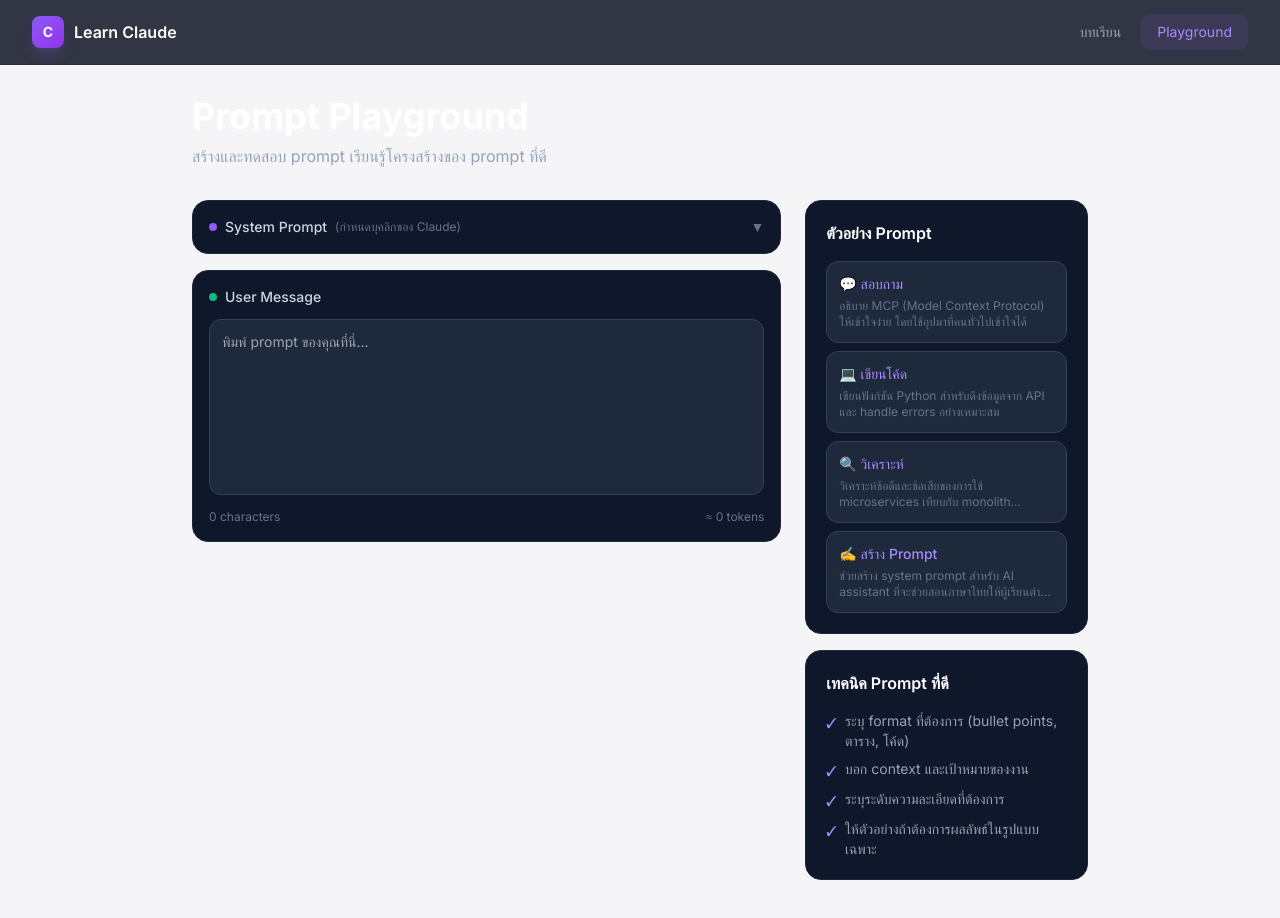
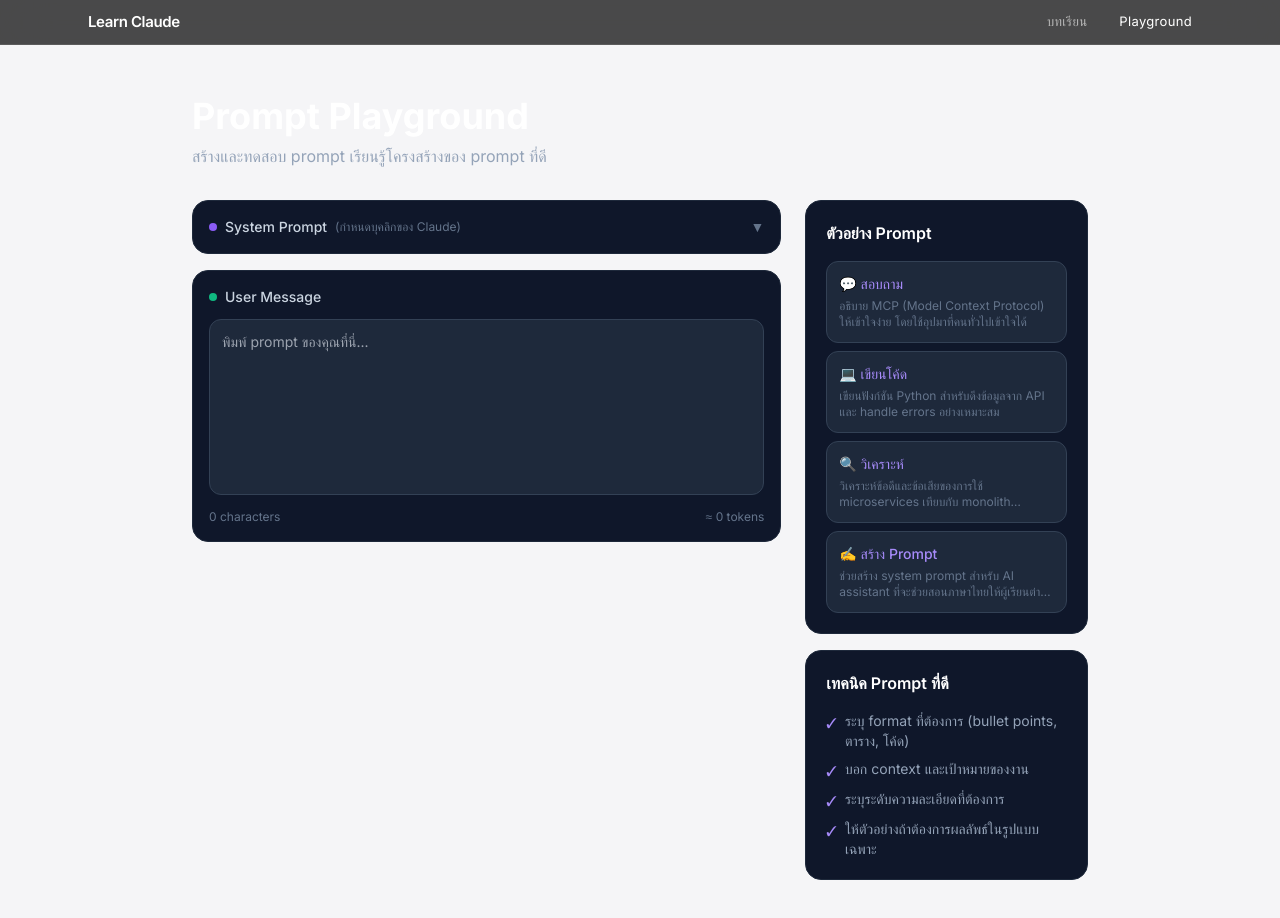
Before and after one commit to Panyapron/tutorial-claude, a Next.js app: page /playground in a window 1280 px wide. Shown: the top 918 px of the page. Built offline with nearby package versions, Linux system fonts and the light colour scheme.

Commit message:
Redesign Navbar with Apple-style slim translucent bar

```diff
--- a/src/components/Navbar.tsx
+++ b/src/components/Navbar.tsx
@@ -7,24 +7,19 @@
   const pathname = usePathname();
 
   return (
-    <nav className="fixed top-0 left-0 right-0 z-50 border-b border-slate-800/50 bg-slate-950/80 backdrop-blur-md">
-      <div className="max-w-7xl mx-auto px-3 sm:px-6 lg:px-8">
-        <div className="flex items-center justify-between h-16">
-          <Link href="/" className="flex items-center gap-2 sm:gap-2.5 min-w-0">
-            <div className="w-8 h-8 rounded-lg bg-gradient-to-br from-violet-500 to-purple-600 flex items-center justify-center text-white text-sm font-bold shadow-lg shadow-violet-500/20 flex-shrink-0">
-              C
-            </div>
-            <span className="font-semibold text-white hidden sm:inline truncate">Learn Claude</span>
+    <nav className="fixed top-0 left-0 right-0 z-50 bg-black/70 backdrop-blur-xl border-b border-white/10">
+      <div className="max-w-6xl mx-auto px-4 sm:px-6">
+        <div className="flex items-center justify-between h-11">
+          <Link href="/" className="flex items-center gap-2 min-w-0">
+            <span className="text-white text-[15px] font-semibold tracking-tight truncate">Learn Claude</span>
           </Link>
 
-          <div className="flex items-center gap-1">
+          <div className="flex items-center gap-5 sm:gap-8">
             <Link
               href="/learn"
               className={cn(
-                "px-2.5 sm:px-4 py-2 rounded-lg text-xs sm:text-sm transition-colors whitespace-nowrap",
-                pathname.startsWith("/learn")
-                  ? "bg-violet-500/10 text-violet-400"
-                  : "text-slate-400 hover:text-white hover:bg-slate-800"
+                "text-[12px] sm:text-[13px] font-normal tracking-wide transition-colors whitespace-nowrap",
+                pathname.startsWith("/learn") ? "text-white" : "text-white/60 hover:text-white"
               )}
             >
               บทเรียน
@@ -32,10 +27,8 @@
             <Link
               href="/playground"
               className={cn(
-                "px-2.5 sm:px-4 py-2 rounded-lg text-xs sm:text-sm transition-colors whitespace-nowrap",
-                pathname === "/playground"
-                  ? "bg-violet-500/10 text-violet-400"
-                  : "text-slate-400 hover:text-white hover:bg-slate-800"
+                "text-[12px] sm:text-[13px] font-normal tracking-wide transition-colors whitespace-nowrap",
+                pathname === "/playground" ? "text-white" : "text-white/60 hover:text-white"
               )}
             >
               Playground
```
